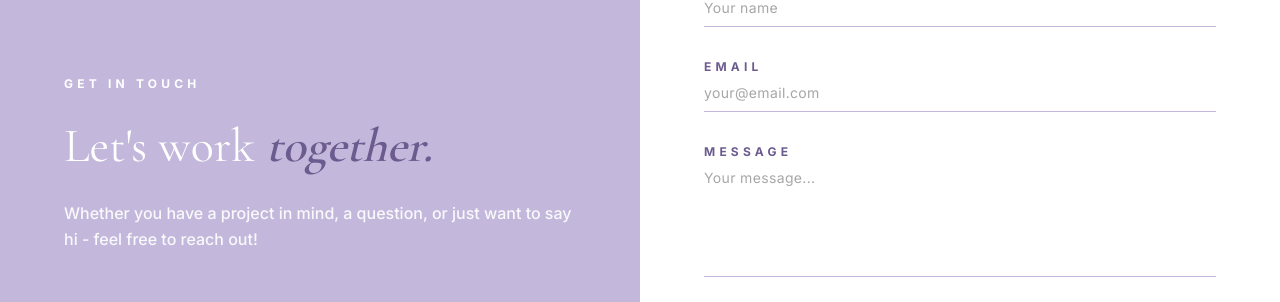
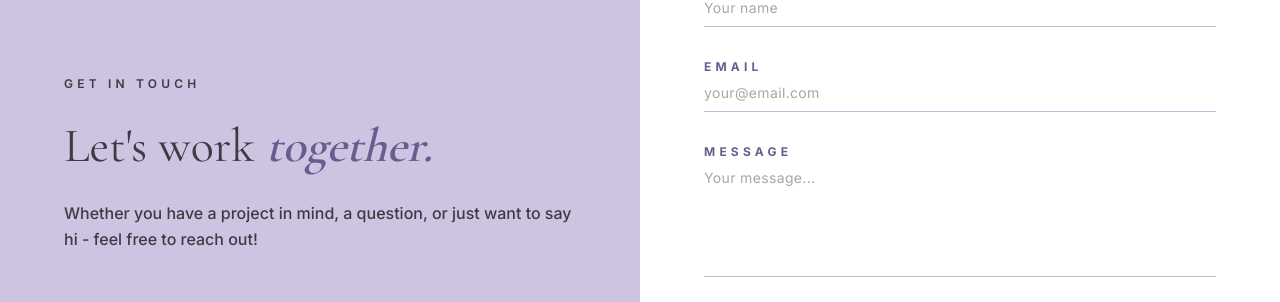
Before and after one commit to rebeckajohansson94/portfolio, a Next.js app: page /contact in a window 1280 px wide. Shown: the part 610-912 px from the top of the page. Built offline with nearby package versions, Linux system fonts and the light colour scheme.

Commit message:
fix: color corrections

```diff
--- a/components/features/contact/ContactForm.tsx
+++ b/components/features/contact/ContactForm.tsx
@@ -22,13 +22,13 @@ export default function ContactForm() {
     <section className="bg-white">
       <div className="grid grid-cols-1 md:grid-cols-2 items-stretch">
         {/* left: lavender panel with text */}
-        <div className="bg-lavender-mid/60 flex items-center p-16">
+        <div className="bg-lavender-mid/50 flex items-center p-16">
           <div className="flex flex-col gap-6">
-            <p className="text-white text-xs tracking-[0.35em] uppercase font-bold">
+            <p className="text-black/70 text-xs tracking-[0.35em] uppercase font-semibold">
               Get in touch
             </p>
             <h2
-              className="text-white text-5xl leading-tight"
+              className="text-black/70 text-5xl leading-tight"
               style={{ fontFamily: "var(--font-cormorant)" }}
             >
               Let&apos;s work{" "}
@@ -36,7 +36,7 @@ export default function ContactForm() {
                 together.
               </span>
             </h2>
-            <p className="text-white/90 text-base leading-relaxed font-medium">
+            <p className="text-black/70 text-base leading-relaxed font-medium">
               Whether you have a project in mind, a question, or just want to
               say hi - feel free to reach out!
             </p>
```
